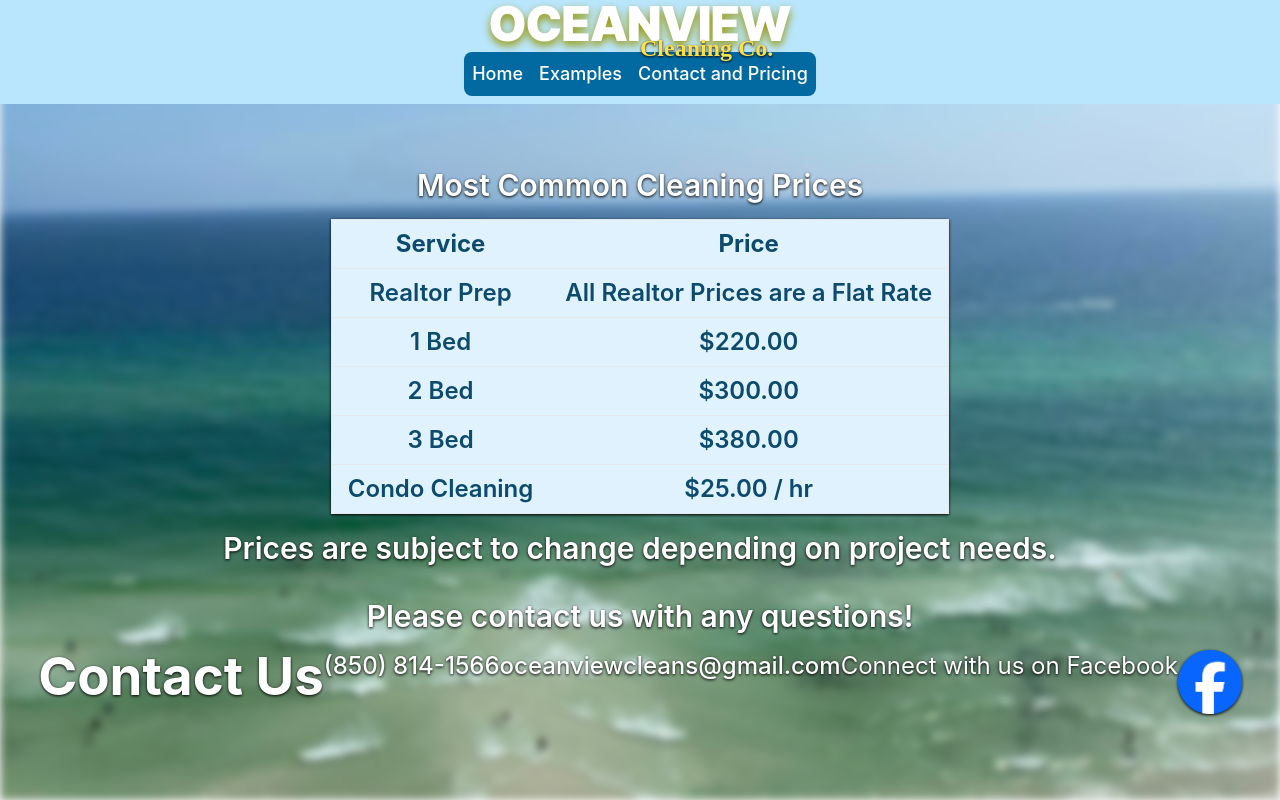
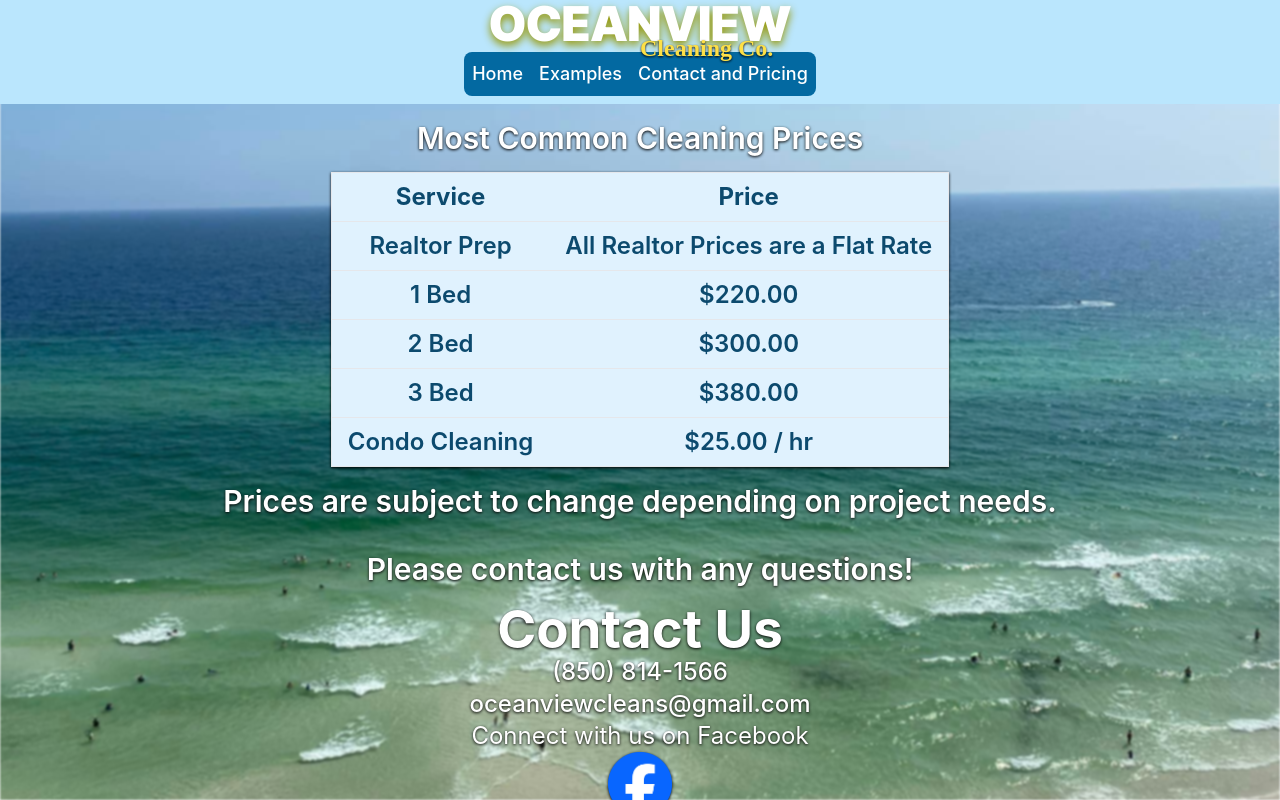
Before and after one commit to frenzie24/oceanviewcleaning, a React (Vite) app in the folder oceanview-cleaning/: page /PricesAndContact in a window 1280 px wide. Built offline with nearby package versions, Linux system fonts and the light colour scheme; a web font is replaced by a local one.

Commit message:
finsihed fromatting home

```diff
--- a/oceanview-cleaning/src/App.css
+++ b/oceanview-cleaning/src/App.css
@@ -11,8 +11,8 @@
   background-image: url('/assets/backgrounds/beach5.jpg');
   background-size: cover;
   background-position: center;
-  filter: blur(4px);
-  -webkit-filter: blur(4px);
+  filter: blur(1px);
+  -webkit-filter: blur(1px);
   height: 100vh;
   width: 100%;
   position: fixed;
--- a/oceanview-cleaning/src/components/About.jsx
+++ b/oceanview-cleaning/src/components/About.jsx
@@ -8,7 +8,7 @@ const About = () => {
             <div className="max-w-96">
                 <img src="./assets/owner.PNG" alt="Jenny Lindoff, Oceanview Cleaning Co. founder" />
             </div>
-            <div className="max-w-96 font-medium drop-shadow-[_1px_1px_rgba(0,0,0,1)]">
+            <div className="max-w-96 text-base font-medium drop-shadow-[_1px_1px_rgba(0,0,0,1)]">
                <Logo />
                 <p className="text-justify pt-4 mb-4">
                     With over a decade of cleaning experience, Oceanview Cleaning Co. owner Jenny strives to deliver excellence with each and every clean, ensuring that customer satisfaction is above all else.
--- a/oceanview-cleaning/src/components/ImageCarousel.jsx
+++ b/oceanview-cleaning/src/components/ImageCarousel.jsx
@@ -45,7 +45,7 @@ function ImageCarousel({ deviceType }) {
           deviceType={deviceType}
           dotListClass="custom-dot-list-style"
           itemClass="carousel-item-padding-40-px"
-          className='w-[360px] md:w-[768px] lg:w-[1440px] mx-auto'>
+          className='w-[360px] sm:w-[640px] md:w-[768px] lg:w-[1440px] mx-auto'>
           <div><img src="../assets/condo1/balcony1.jpg" atl="A view of the ocean from a balcony"></img></div>
           <div><img src="../assets/condo1/bathroom1.jpg" atl="A picture of a very clean bathroom"></img></div>
           <div><img src="../assets/condo1/bedroom1.jpg" atl="A picture of a clean bedroom"></img></div>
--- a/oceanview-cleaning/src/views/Contact.jsx
+++ b/oceanview-cleaning/src/views/Contact.jsx
@@ -3,7 +3,7 @@ import FBLink from '../components/FBLink';
 
 function Contact() {
   return (
-    <div className='flex flex-row flex-wrap justify-center text-2xl text-white text-center drop-shadow-[0_1.5px_1.5px_rgba(0,0,0,1.0)] pb-10'>
+    <div className='flex flex-col flex-wrap justify-center items-center text-2xl text-white text-center drop-shadow-[0_1.5px_1.5px_rgba(0,0,0,1.0)] pb-10'>
       <h2 className='font-bold'>Contact Us</h2>
       <p><a href="tel:+18508141566" className="text-white hover:underline">(850) 814-1566</a></p>
       <p><a href="mailto:oceanviewcleans@gmail.com" className="text-white hover:underline">oceanviewcleans@gmail.com</a></p>
--- a/oceanview-cleaning/src/views/Home.jsx
+++ b/oceanview-cleaning/src/views/Home.jsx
@@ -3,7 +3,7 @@ import About from '../components/About';
 
 function Home() {
   return (
-    <div>
+    <div className='pb-20'>
      <About />
     </div>
   );
```
